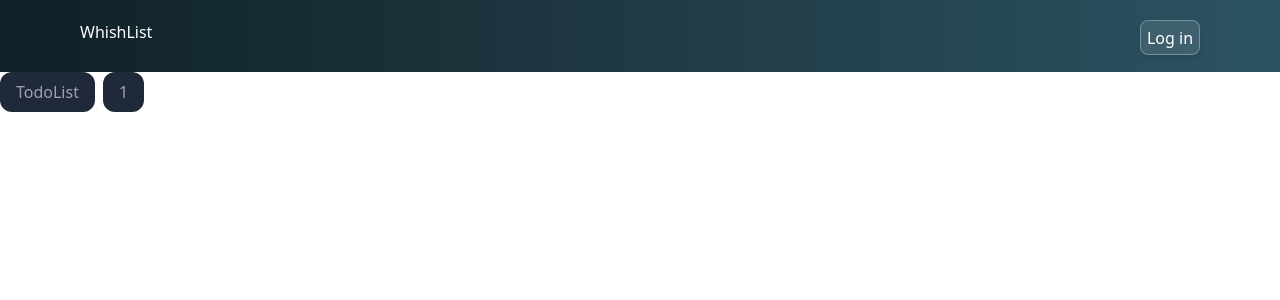
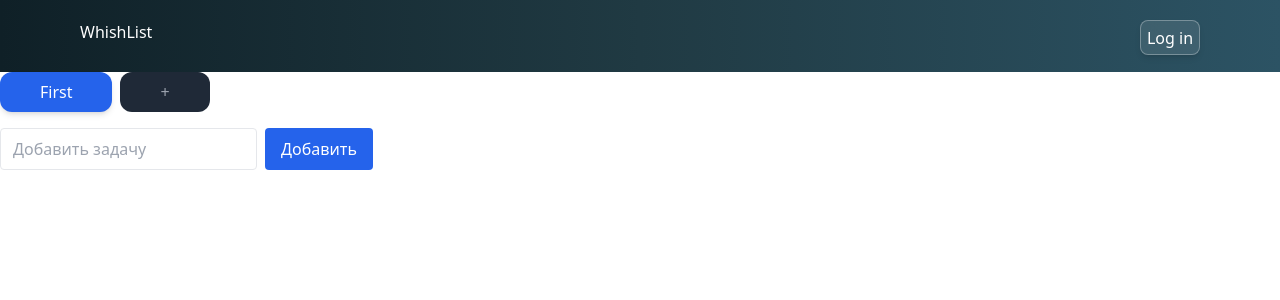
Before and after one commit to OneLastT1me/WishList-app, a React (Vite) app: page /WishList in a window 1280 px wide. Shown: the top 300 px of the page. Built offline with nearby package versions, Linux system fonts and the light colour scheme.

Commit message:
add redux

```diff
--- a/src/App.tsx
+++ b/src/App.tsx
@@ -1,6 +1,6 @@
 import { Outlet, Route, Routes } from 'react-router-dom'
 import Menu from './components/header/menu'
-import TodoLists from './components/TodoList'
+import Bookmarks from './components/wishlists/bookmarks'
 
 function App() {
 
@@ -14,7 +14,7 @@ function App() {
 return (
     <Routes>
         <Route path='/' element={<Layout />} >
-            <Route path='/WishList' element={<TodoLists />} />
+            <Route path='/WishList' element={<Bookmarks />} />
         </Route >
     </Routes>
 )
--- /dev/null
+++ b/src/appStore/store.ts
@@ -0,0 +1,23 @@
+import { configureStore } from "@reduxjs/toolkit"
+import todoReducer from './todoSlice'
+
+export const store = configureStore({
+  reducer: {
+    todo: todoReducer
+  },
+  preloadedState: {
+    todo: {
+      bookmarks: [
+        {
+          id: 1,
+          label: 'First',
+          todos: []
+        },
+
+      ]
+    }
+  }
+})
+
+export type RootState = ReturnType<typeof store.getState>
+export type AppDispatch = typeof store.dispatch
--- /dev/null
+++ b/src/appStore/todoSlice.ts
@@ -0,0 +1,65 @@
+import { createSlice, PayloadAction  } from "@reduxjs/toolkit";
+
+export interface Bookmark {
+    id: number
+    label: string
+    todos: Todo[]
+  }
+
+export interface Todo {
+    id: number
+    text: string
+}[]
+
+
+interface BookMarksState {
+    bookmarks: Bookmark[]
+  }
+
+const initialState: BookMarksState = {
+    bookmarks: []
+  }
+
+const todoSlice  = createSlice({
+    name: 'todo',
+    initialState,
+    reducers: {
+        addBookMark(state, action:PayloadAction<string>){
+            const newBookmark: Bookmark = {
+                id: Date.now(),
+                label: action.payload,
+                todos: []
+            }
+            state.bookmarks.push(newBookmark)
+        },
+        removeBookMark(state, action: PayloadAction<number>){
+            state.bookmarks = state.bookmarks.filter(item => item.id !==action.payload)
+        },
+
+
+        addTodo(state, action: PayloadAction<{bookmarkId: number, text: string}>){
+            const { bookmarkId, text } = action.payload
+
+            const newTodo: Todo ={
+                id: Date.now(),
+                text
+            }
+            const targetBookmark = state.bookmarks.find(item => item.id === bookmarkId)
+            if (targetBookmark) {
+                if (!targetBookmark.todos) targetBookmark.todos = []
+                targetBookmark.todos.push(newTodo)
+            }
+        },
+        removeTodo(state, action: PayloadAction<{bookmarkId: number, todoId: number}>){
+            const { bookmarkId, todoId } = action.payload
+            const targetBookmark = state.bookmarks.find(item => item.id === bookmarkId)
+            if(targetBookmark && targetBookmark.todos){
+                targetBookmark.todos = targetBookmark.todos.filter(todo => todo.id !== todoId)
+            }
+        }
+
+    }
+})
+
+export const {addBookMark, removeBookMark, addTodo , removeTodo} = todoSlice.actions
+export default todoSlice.reducer
--- a/src/components/TodoList/index.tsx
+++ /dev/null
@@ -1,34 +0,0 @@
-import { useState } from "react"
-
-const groups = [
-    {
-        name: 'TodoList'
-    },
-    {
-        name: '1'
-    },
-]
-
-const TodoLists = ()=>{
-    const [activeGroupName, setActiveGroupId] = useState('')
-
-    return (
-        <div>
-            <ul className='flex space-x-2'>
-                {groups.map((group, index) => (
-                    <li
-                        key={index}
-                        className={`px-4 py-2 rounded-xl cursor-pointer transition
-                        ${group.name === activeGroupName ? 'bg-blue-600 text-white shadow-md' : 'bg-gray-800 text-gray-400 hover:bg-gray-700'}
-                    `}
-                    onClick={() => setActiveGroupId(group.name)}
-                    >
-                        {group.name}
-                    </li>
-                ))}
-            </ul>
-        </div>
-    )
-}
-
-export default TodoLists
--- a/src/components/auth/login.tsx
+++ b/src/components/auth/login.tsx
@@ -26,6 +26,7 @@ const LoginModal: React.FC<LoginModalProps>= ({isOpen, onClose}) =>{
         setPassword("");
         setError("");
     },[isOpen])
+
     if (!isOpen) return null;
 
     return (
--- /dev/null
+++ b/src/components/wishlists/bookmarks.tsx
@@ -0,0 +1,95 @@
+import React, { useState } from "react"
+import { useAppDispatch, useAppSelector } from "../../hooks"
+import TodoList from "./todoList"
+import { addBookMark } from "../../appStore/todoSlice"
+
+const Bookmarks = () => {
+    const bookmarks = useAppSelector(state => state.todo.bookmarks)
+    const [activeGroup, setActiveGroup] = useState<number>(bookmarks[0].id)
+    const [openModal, setOpenModal] = useState(false)
+
+const   handleSubmit = (label: string, bookmarkId: number) =>{
+    if(label === '+'){
+        setOpenModal(true)
+    }else{
+        setActiveGroup(bookmarkId)
+    }
+}
+
+    return(
+        <div>
+            <ul className="flex space-x-2">
+                {bookmarks.map((group, index) => (
+                    <div key={index}>
+                    <li
+
+                    className={`px-10 py-2 rounded-xl cursor-pointer transition
+                        ${group.id === activeGroup ? 'bg-blue-600 text-white shadow-md' : 'bg-gray-800 text-gray-400 hover:bg-gray-700'}
+                    `}
+                    onClick={() => handleSubmit(group.label, group.id)}
+                    >
+                    {group.label}
+                    </li>
+
+
+                    </div>
+                    ))}
+                    <li className={'px-10 py-2 rounded-xl cursor-pointer transition bg-gray-800 text-gray-400 hover:bg-gray-700'}
+                    onClick={() => setOpenModal(true)}>
+                    +
+                    </li>
+            </ul>
+            <TodoList
+                todoList={bookmarks.find(i=> i.id === activeGroup)?.todos}
+                bookmarkId={activeGroup}
+            />
+            <ModalAddLabel isOpen={openModal} onClose={()=> setOpenModal(false)}/>
+        </div>
+    )
+}
+
+export default Bookmarks
+
+interface LoginModalProps {
+    isOpen: boolean;
+    onClose: () => void;
+  }
+
+const ModalAddLabel  = ({isOpen, onClose}: LoginModalProps) => {
+    const [bookmark, setBookmark] = useState('')
+    const dispatch = useAppDispatch()
+
+    const handleSubmit = (e: React.FormEvent) =>{
+        e.preventDefault()
+        if (bookmark.trim()) {
+            dispatch(addBookMark(bookmark))
+            setBookmark('')
+        }
+    }
+
+    if (!isOpen) return null;
+
+    return(
+          <div
+          className="fixed inset-0 flex items-center justify-center bg-black bg-opacity-50 z-50"
+        >
+          <div
+            className="bg-white p-8 rounded-lg shadow-lg max-w-md w-full"
+            onClick={handleSubmit}
+          >
+            <form  className="flex">
+            <input
+              className="border px-3 py-2 rounded"
+              value={bookmark}
+              onChange={e => setBookmark(e.target.value)}
+              placeholder="Добавить задачу"
+            />
+                <button className="bg-blue-600 text-white px-4 py-2 rounded" type="submit"     onClick={onClose}>
+                Добавить
+                </button>
+            </form>
+          </div>
+        </div>
+
+    )
+}
--- /dev/null
+++ b/src/components/wishlists/todoList.tsx
@@ -0,0 +1,59 @@
+import { useState } from "react"
+import { useAppDispatch, useAppSelector } from "../../hooks"
+import { addTodo, removeTodo } from "../../appStore/todoSlice"
+
+
+interface Todo {
+    id: number
+    text: string
+  }
+
+  interface Props {
+    bookmarkId: number
+    todoList?: Todo[]
+  }
+
+    const TodoList: React.FC<Props> = ({bookmarkId, todoList })=> {
+    const [labelInformation, setLabelInformation ] = useState('')
+    const dispatch = useAppDispatch()
+
+    const handleSubmit = (e: React.FormEvent) => {
+        e.preventDefault()
+        if (labelInformation) {
+            dispatch(addTodo({bookmarkId: bookmarkId, text: labelInformation}))
+            setLabelInformation('')
+        }
+      }
+
+    return (
+        <div>
+            <form onSubmit={handleSubmit} className="flex gap-2 mt-4">
+                <input
+                    className="border px-3 py-2 rounded"
+                    value={labelInformation}
+                    onChange={e => setLabelInformation(e.target.value)}
+                    placeholder="Добавить задачу"
+                />
+                <button className="bg-blue-600 text-white px-4 py-2 rounded" type="submit">
+                    Добавить
+                </button>
+            </form>
+
+            <ul className="mt-6 space-y-2">
+                {todoList!! && todoList.map(item =>(
+                    <li key={item.id} className={`flex justify-between p-2 border rounded 'bg-white'}`}>
+                            {item.text}
+                        <button
+                             onClick={() => dispatch(removeTodo({bookmarkId: bookmarkId, todoId: item.id}))}
+                            className="text-red-500 hover:underline"
+                        >
+                            ✕
+                        </button>
+                    </li>
+                ))}
+            </ul>
+        </div>
+    )
+}
+
+export default TodoList
--- /dev/null
+++ b/src/hooks/index.ts
@@ -0,0 +1,5 @@
+import { TypedUseSelectorHook, useDispatch, useSelector } from 'react-redux'
+import type { RootState, AppDispatch } from '../appStore/store'
+
+export const useAppDispatch = () => useDispatch<AppDispatch>()
+export const useAppSelector: TypedUseSelectorHook<RootState> = useSelector
--- a/src/main.tsx
+++ b/src/main.tsx
@@ -3,11 +3,15 @@ import './index.css'
 import App from './App.tsx'
 import React from 'react'
 import { BrowserRouter } from 'react-router-dom'
+import { Provider } from 'react-redux'
+import { store } from './appStore/store.ts'
 
 createRoot(document.getElementById('root')!).render(
-<BrowserRouter>
-        <React.StrictMode>
-                <App />
-        </React.StrictMode>
-    </BrowserRouter>
+<React.StrictMode>
+        <Provider store={store}>
+                <BrowserRouter>
+                        <App />
+                </BrowserRouter>
+        </Provider>
+</React.StrictMode>
 )
```
